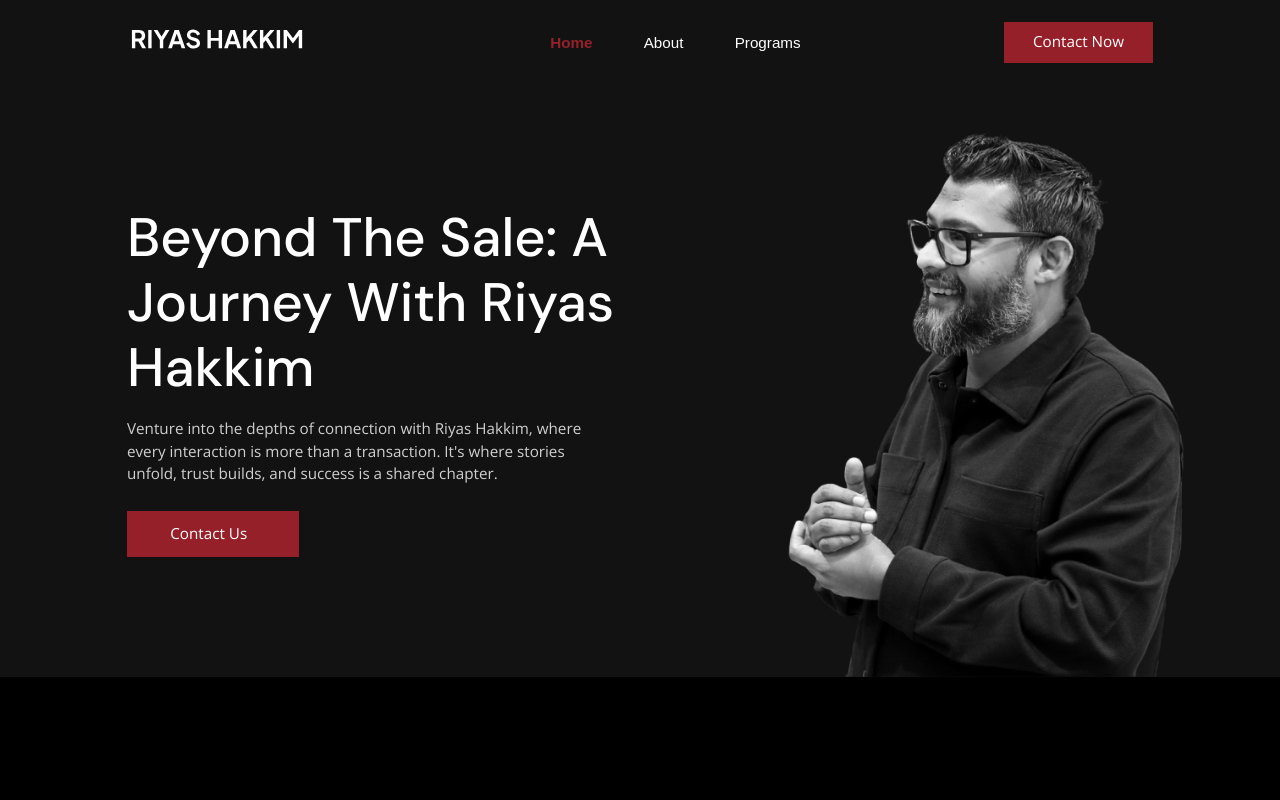
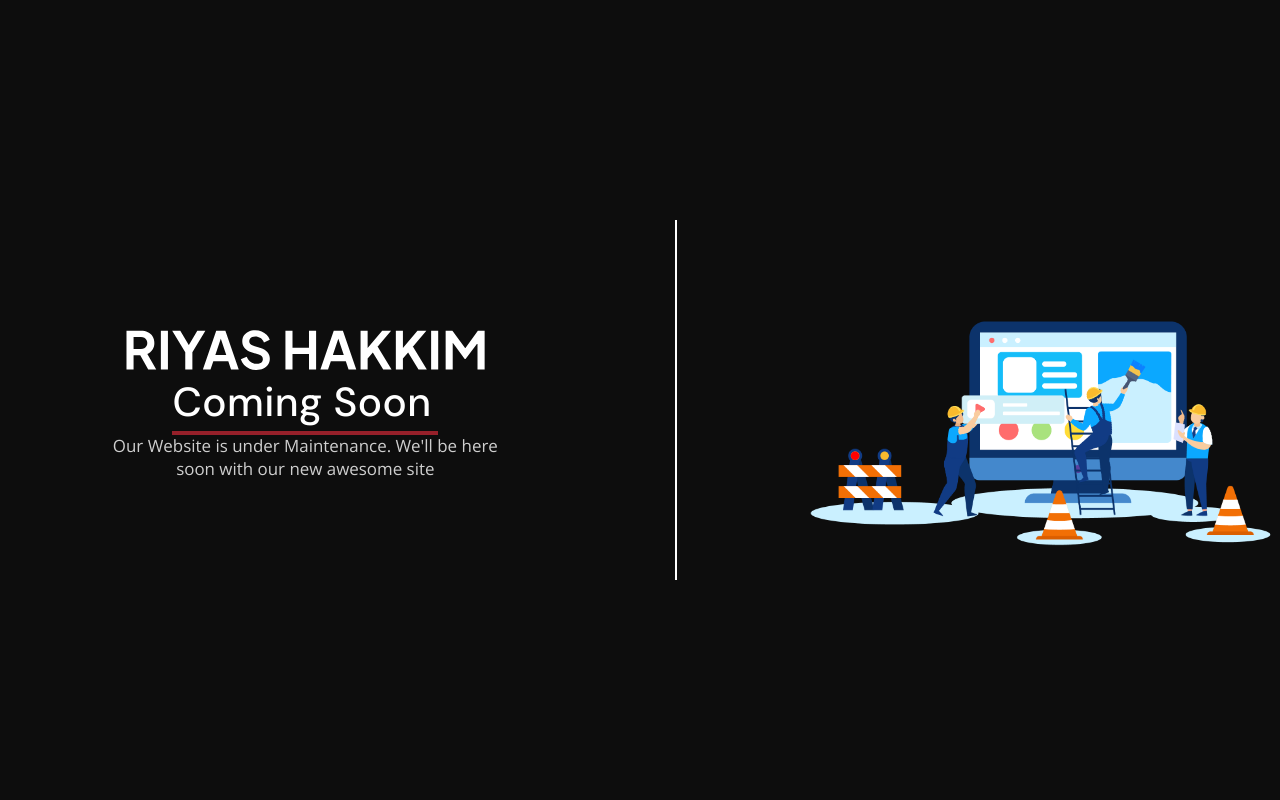
Before and after one commit to lazim-mv/riyasHakkim, a Next.js app: page / in a window 1280 px wide. Shown: the top 800 px of the page. Built offline with nearby package versions, Linux system fonts and the light colour scheme.

Commit message:
v0.0.4 MaintainancePage

```diff
--- a/src/app/page.js
+++ b/src/app/page.js
@@ -1,4 +1,4 @@
-"use client"
+"use client";
 import Container11 from "./components/ArrowButton/Container11/Container11";
 import Contact from "./components/Contact";
 import Container10 from "./components/Container10/Container10";
@@ -23,25 +23,25 @@ export default function Home() {
   const { windowSize, isSmallScreen } = useWindowSize();
 
   return (
-    // <UnderMaintainance />
-    <main className="">
-      <Header />
-      <MobileHeader />
-      <Hero mobile={isSmallScreen}/>
-      <Container2 mobile={isSmallScreen}/>
-      <Container3 mobile={isSmallScreen}/>
-      {/* <Container4 content={container4Data} /> */}
-      <Container10 mobile={isSmallScreen}/>
-      <Container5 mobile={isSmallScreen}/>
-      <Container6 mobile={isSmallScreen}/>
-      <Container11 mobile={isSmallScreen}/>
-      {/* <Container7 content={container7Data} /> */}
-      <Container8 />
-      <Testimonial mobile={isSmallScreen}/>
-      <Container9 mobile={isSmallScreen}/>
-      <Contact mobile={isSmallScreen}/>
-      <Footer />
-    </main>
+    <UnderMaintainance />
+    // <main className="">
+    //   <Header />
+    //   <MobileHeader />
+    //   <Hero mobile={isSmallScreen} />
+    //   <Container2 mobile={isSmallScreen} />
+    //   <Container3 mobile={isSmallScreen} />
+
+    //   <Container10 mobile={isSmallScreen} />
+    //   <Container5 mobile={isSmallScreen} />
+    //   <Container6 mobile={isSmallScreen} />
+    //   <Container11 mobile={isSmallScreen} />
+
+    //   <Container8 />
+    //   <Testimonial mobile={isSmallScreen} />
+    //   <Container9 mobile={isSmallScreen} />
+    //   <Contact mobile={isSmallScreen} />
+    //   <Footer />
+    // </main>
   );
 }
 
```
